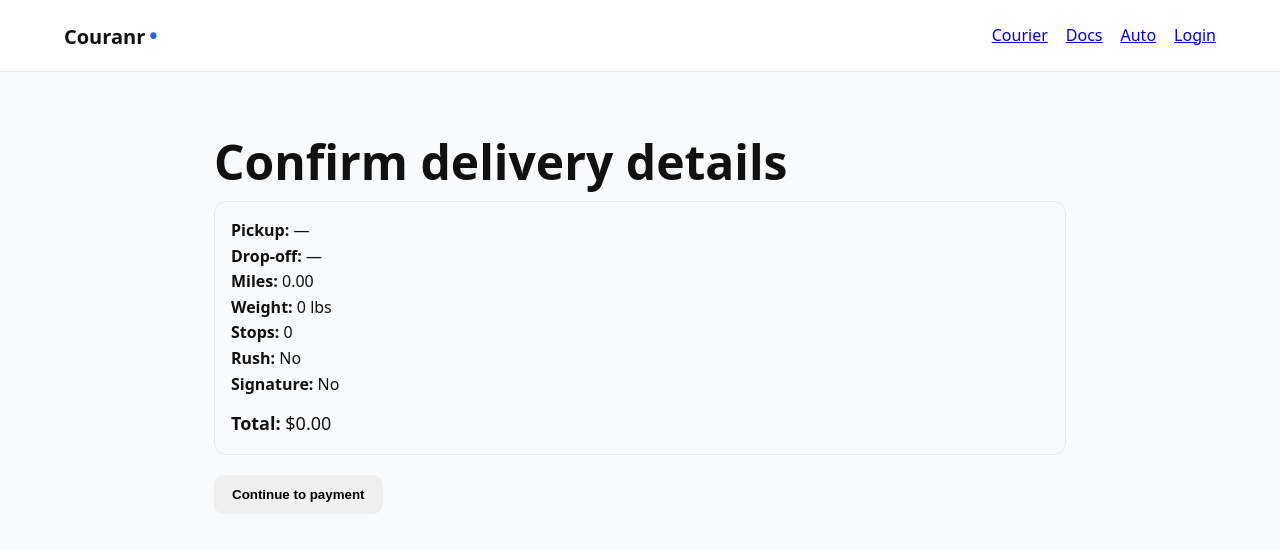
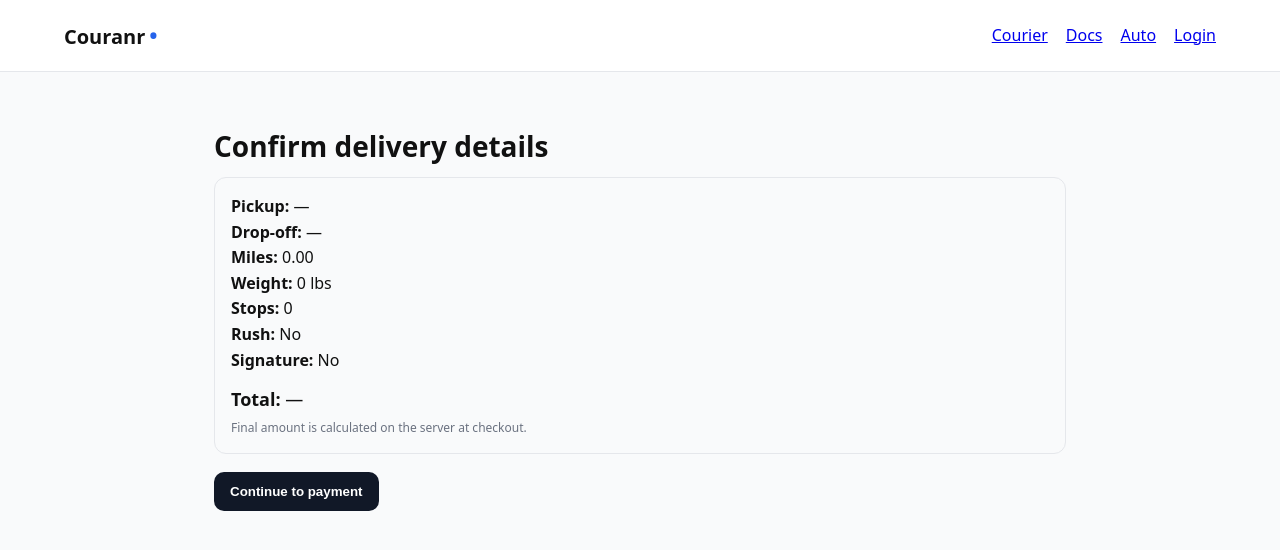
Before and after one commit to kkoly10/couranr-os, a Next.js app: page /courier/checkout in a window 1280 px wide. Shown: the top 550 px of the page. Built offline with nearby package versions, Linux system fonts and the light colour scheme; no server answers.

Commit message:
Update CheckoutClient.tsx

```diff
--- a/app/courier/checkout/CheckoutClient.tsx
+++ b/app/courier/checkout/CheckoutClient.tsx
@@ -1,3 +1,4 @@
+// app/courier/checkout/CheckoutClient.tsx
 "use client";
 
 import { useMemo, useState } from "react";
@@ -16,32 +17,40 @@ export default function CheckoutClient() {
   const [loading, setLoading] = useState(false);
   const [err, setErr] = useState<string | null>(null);
 
-  const price = sp.get("price") ?? "0";
+  // Read quote params (display only — server is source of truth)
   const miles = sp.get("miles") ?? "0";
   const pickup = sp.get("pickup") ?? "";
   const dropoff = sp.get("dropoff") ?? "";
   const weight = sp.get("weight") ?? "0";
-  const rush = sp.get("rush") === "1";
-  const signature = sp.get("signature") === "1";
-  const stops = sp.get("stops") ?? "0";
+  const rush = sp.get("rush") === "1" || sp.get("rush") === "true";
+  const signature = sp.get("signature") === "1" || sp.get("signature") === "true";
 
-  const amountCents = useMemo(
-    () => Math.round(num(price) * 100),
-    [price]
-  );
+  // Support both naming styles: stops vs extraStops (you had both in different places)
+  const stopsRaw = sp.get("stops") ?? sp.get("extraStops") ?? "0";
+  const scheduledAt = sp.get("scheduledAt") ?? null;
+
+  // Price shown on page (purely UI)
+  const displayedPrice = useMemo(() => {
+    const p = sp.get("price");
+    return p ? num(p, 0) : 0;
+  }, [sp]);
 
   async function continueToPayment() {
     setErr(null);
     setLoading(true);
 
-    const { data } = await supabase.auth.getSession();
-    const token = data.session?.access_token;
+    // ✅ Auth gate
+    const { data: sessionRes } = await supabase.auth.getSession();
+    const token = sessionRes.session?.access_token;
 
     if (!token) {
-      router.push(`/login?next=${encodeURIComponent(location.pathname + location.search)}`);
+      setLoading(false);
+      const next = window.location.pathname + window.location.search;
+      router.push(`/login?next=${encodeURIComponent(next)}`);
       return;
     }
 
+    // ✅ Start checkout (server computes amount, creates order, creates Stripe session)
     const res = await fetch("/api/delivery/start-checkout", {
       method: "POST",
       headers: {
@@ -49,51 +58,76 @@ export default function CheckoutClient() {
         Authorization: `Bearer ${token}`,
       },
       body: JSON.stringify({
-        pickupAddress: pickup,
-        dropoffAddress: dropoff,
-        miles: num(miles),
-        weight: num(weight),
-        stops: num(stops),
+        pickupAddress: { address_line: pickup },
+        dropoffAddress: { address_line: dropoff },
+        estimatedMiles: num(miles),
+        weightLbs: num(weight),
         rush,
-        signature,
-        totalCents: amountCents,
+        signatureRequired: signature,
+        stops: Math.max(0, Math.floor(num(stopsRaw))),
+        scheduledAt,
       }),
     });
 
-    const json = await res.json();
+    const data = await res.json();
 
     if (!res.ok) {
-      setErr(json?.error || "Failed to continue to payment");
+      setErr(data?.error || "Failed to start checkout");
       setLoading(false);
       return;
     }
 
-    window.location.href = json.url;
+    if (!data?.url) {
+      setErr("Failed to create checkout session");
+      setLoading(false);
+      return;
+    }
+
+    // ✅ Redirect to Stripe checkout
+    window.location.href = data.url;
   }
 
   return (
     <div style={{ maxWidth: 900, margin: "0 auto", padding: 24 }}>
-      <h1>Confirm delivery details</h1>
+      <h1 style={{ fontSize: 28, marginBottom: 8 }}>Confirm delivery details</h1>
 
       <div style={{ border: "1px solid #e5e7eb", borderRadius: 12, padding: 16 }}>
         <div><strong>Pickup:</strong> {pickup || "—"}</div>
         <div><strong>Drop-off:</strong> {dropoff || "—"}</div>
         <div><strong>Miles:</strong> {num(miles).toFixed(2)}</div>
         <div><strong>Weight:</strong> {num(weight)} lbs</div>
-        <div><strong>Stops:</strong> {num(stops)}</div>
+        <div><strong>Stops:</strong> {Math.max(0, Math.floor(num(stopsRaw)))}</div>
         <div><strong>Rush:</strong> {rush ? "Yes" : "No"}</div>
-        <div><strong>Signature:</strong> {signature ? "Yes" : "No"}</div>
+        <div><strong>Signature:</strong> {signature ? "Required" : "No"}</div>
+
         <div style={{ marginTop: 12, fontSize: 18 }}>
-          <strong>Total:</strong> ${num(price).toFixed(2)}
+          <strong>Total:</strong>{" "}
+          {displayedPrice > 0 ? `$${displayedPrice.toFixed(2)}` : "—"}
+          <div style={{ fontSize: 12, color: "#6b7280", marginTop: 4 }}>
+            Final amount is calculated on the server at checkout.
+          </div>
         </div>
       </div>
 
-      {err && <p style={{ color: "red" }}>{err}</p>}
+      {err && (
+        <div style={{ marginTop: 12, color: "#b91c1c", fontWeight: 600 }}>
+          {err}
+        </div>
+      )}
 
       <button
         onClick={continueToPayment}
         disabled={loading}
-        style={{ marginTop: 20 }}
+        style={{
+          marginTop: 18,
+          padding: "12px 16px",
+          borderRadius: 10,
+          border: "none",
+          background: "#111827",
+          color: "#fff",
+          fontWeight: 700,
+          cursor: loading ? "not-allowed" : "pointer",
+        }}
       >
         {loading ? "Working…" : "Continue to payment"}
       </button>
```
